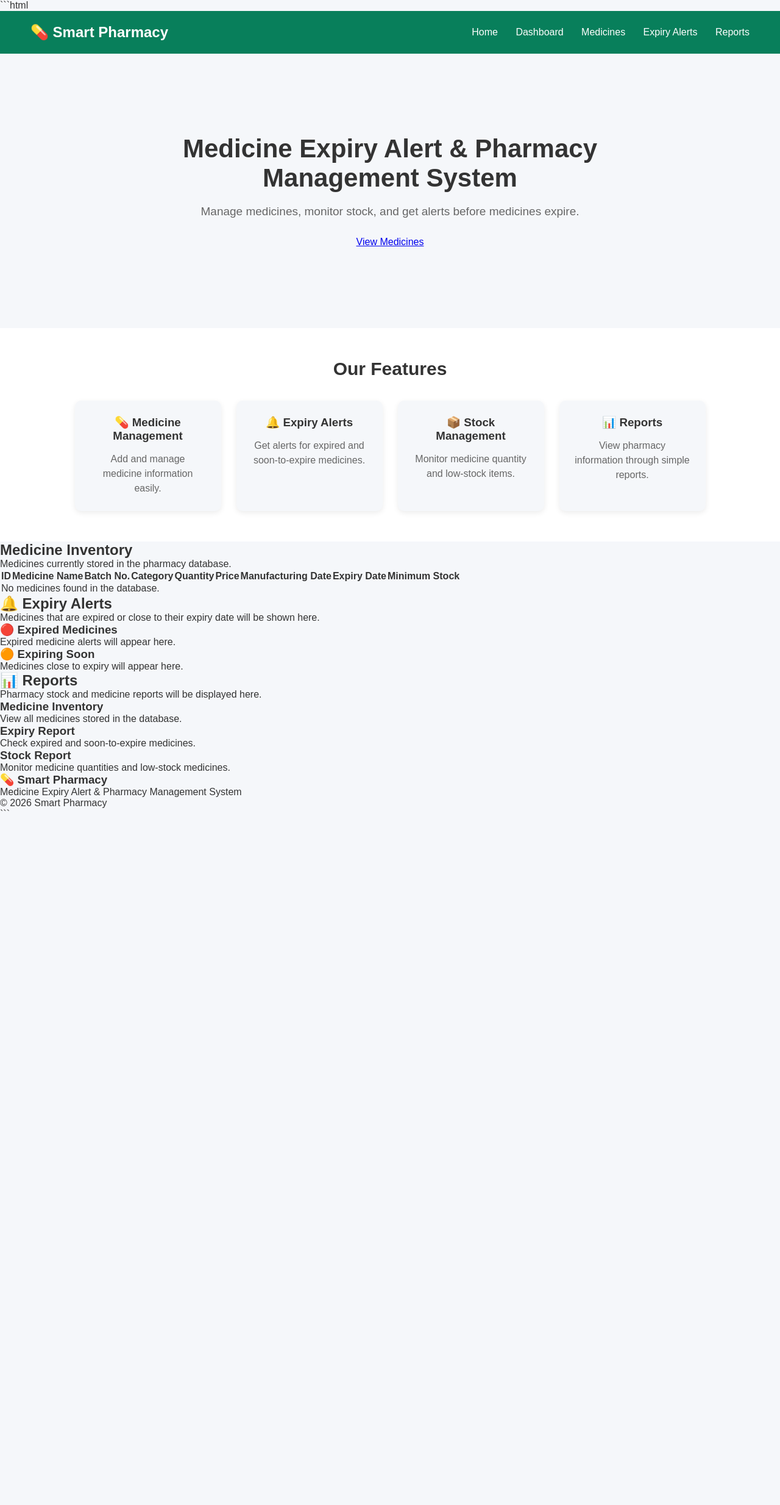
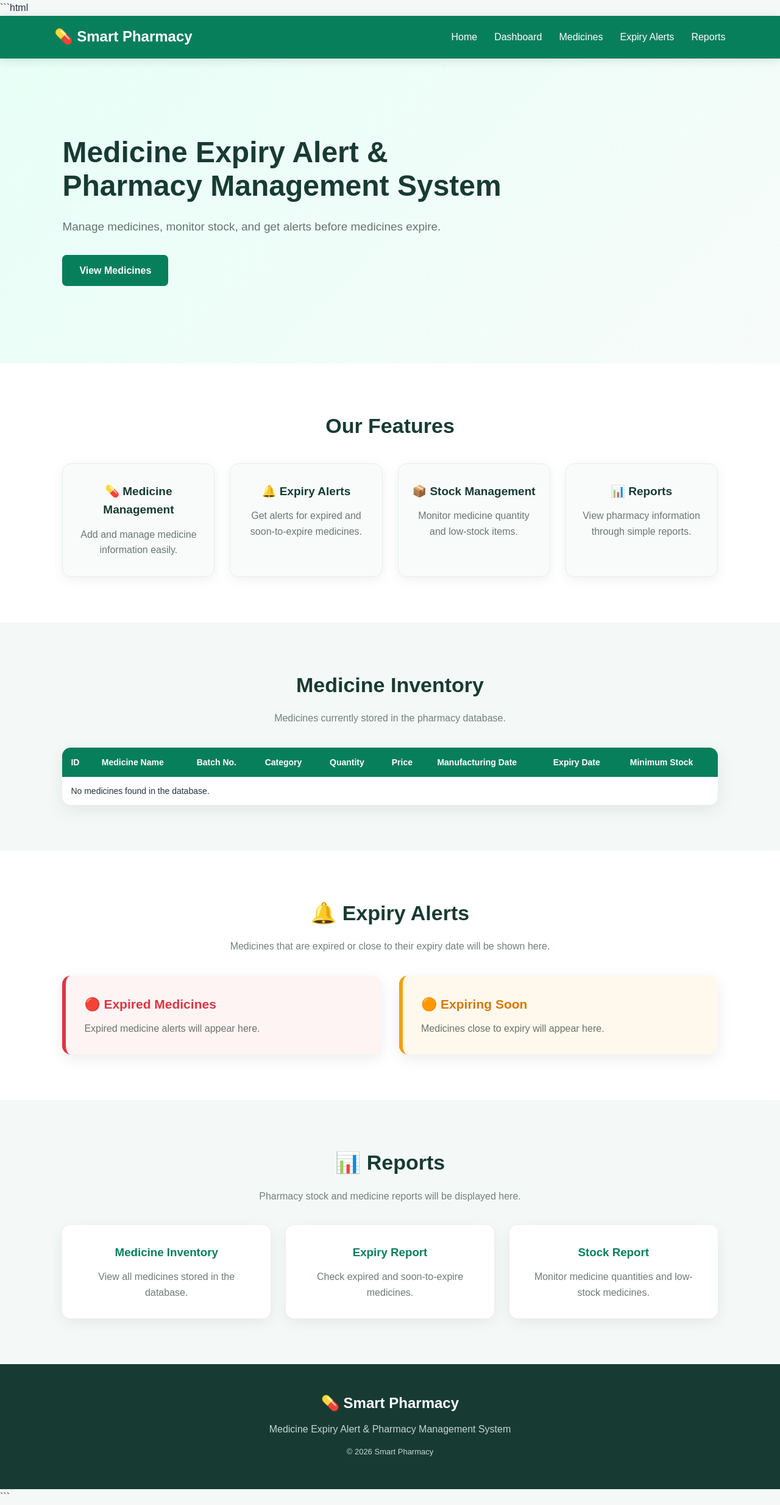
Before and after one commit to sanskardhanorkar06-collab/medical-pharmacy-management, a Flask app: page / in a window 1280 px wide. Shown: the whole page at 61% size. Before the commit the page ends 1330 px from the top, so only its background shows below. Run offline with Flask 3, Linux system fonts and the light colour scheme; data that the repository does not hold is empty.

Commit message:
Update In CSS

```diff
--- a/App.py
+++ b/App.py
@@ -8,7 +8,7 @@ def get_db_connection():
     connection = mysql.connector.connect(
         host="localhost",
         user="root",
-        password="YOUR_MYSQL_PASSWORD",
+        password="Prabhansh@2006",
         database="pharmacy_db"
     )
 
--- a/static/style.css
+++ b/static/style.css
@@ -1,25 +1,46 @@
+/* =========================
+   RESET
+========================= */
+
 * {
     margin: 0;
     padding: 0;
     box-sizing: border-box;
 }
 
-body {
-    font-family: Arial, sans-serif;
-    background: #f5f7fa;
-    color: #333;
+html {
+    scroll-behavior: smooth;
 }
 
-header {
-    height: 70px;
+body {
+    font-family: Arial, Helvetica, sans-serif;
+    background: #f4f8f7;
+    color: #263238;
+    line-height: 1.6;
+}
+
+
+/* =========================
+   HEADER
+========================= */
+
+.header {
     background: #087f5b;
     color: white;
+
+    min-height: 70px;
 
     display: flex;
     align-items: center;
     justify-content: space-between;
 
-    padding: 0 50px;
+    padding: 15px 7%;
+
+    position: sticky;
+    top: 0;
+    z-index: 1000;
+
+    box-shadow: 0 3px 15px rgba(0, 0, 0, 0.12);
 }
 
 .logo {
@@ -27,93 +48,478 @@ header {
     font-weight: bold;
 }
 
-nav a {
+.navbar {
+    display: flex;
+    gap: 28px;
+}
+
+.navbar a {
     color: white;
     text-decoration: none;
-    margin-left: 25px;
-    font-size: 16px;
+    font-weight: 500;
+
+    transition: 0.3s;
 }
 
-nav a:hover {
-    text-decoration: underline;
+.navbar a:hover {
+    color: #c8fff0;
 }
 
+
+/* =========================
+   HERO
+========================= */
+
 .hero {
-    min-height: 450px;
+    min-height: 500px;
 
     display: flex;
     align-items: center;
-    justify-content: center;
 
-    text-align: center;
-    padding: 40px;
+    padding: 70px 8%;
+
+    background: linear-gradient(
+        135deg,
+        #e7fff6,
+        #f7fbfa
+    );
 }
 
 .hero-text {
-    max-width: 800px;
+    max-width: 750px;
 }
 
 .hero h1 {
-    font-size: 42px;
-    margin-bottom: 20px;
+    font-size: 48px;
+    line-height: 1.15;
+
+    color: #173b32;
+
+    margin-bottom: 25px;
 }
 
 .hero p {
     font-size: 19px;
-    color: #666;
+
+    color: #66736f;
+
     margin-bottom: 30px;
 }
 
-button {
+.btn {
+    display: inline-block;
+
     background: #087f5b;
     color: white;
 
-    border: none;
-    padding: 14px 30px;
+    padding: 13px 28px;
 
-    border-radius: 6px;
-    font-size: 16px;
-    cursor: pointer;
+    border-radius: 7px;
+
+    text-decoration: none;
+
+    font-weight: bold;
+
+    transition: 0.3s;
 }
 
-button:hover {
-    background: #066b4d;
+.btn:hover {
+    background: #056b4c;
+
+    transform: translateY(-2px);
 }
 
+
+/* =========================
+   FEATURES
+========================= */
+
 .features {
-    padding: 50px;
+    padding: 75px 8%;
+
+    background: white;
+
     text-align: center;
-    background: white;
 }
 
-.features h2 {
-    font-size: 30px;
+.features h2,
+.medicine-section h2,
+.alerts h2,
+.reports h2 {
+    font-size: 34px;
+
+    color: #173b32;
+
     margin-bottom: 35px;
 }
 
 .feature-container {
-    display: flex;
-    justify-content: center;
+    display: grid;
+
+    grid-template-columns: repeat(4, 1fr);
+
     gap: 25px;
-    flex-wrap: wrap;
 }
 
 .card {
-    width: 240px;
-    padding: 25px;
+    background: #f8fbfa;
 
-    background: #f5f7fa;
+    padding: 30px 22px;
 
-    border-radius: 10px;
+    border-radius: 14px;
 
-    box-shadow: 0 3px 10px rgba(0,0,0,0.08);
+    border: 1px solid #e5efeb;
+
+    box-shadow: 0 5px 20px rgba(0, 0, 0, 0.06);
+
+    transition: 0.3s;
+}
+
+.card:hover {
+    transform: translateY(-8px);
+
+    box-shadow: 0 12px 30px rgba(0, 0, 0, 0.12);
+
+    border-color: #087f5b;
 }
 
 .card h3 {
-    margin-bottom: 15px;
+    color: #173b32;
+
+    margin-bottom: 12px;
+
+    font-size: 19px;
 }
 
 .card p {
-    color: #666;
-    line-height: 1.5;
+    color: #6b7773;
 }
+
+.icon {
+    font-size: 40px;
+
+    margin-bottom: 12px;
+}
+
+
+/* =========================
+   MEDICINE INVENTORY
+========================= */
+
+.medicine-section {
+    padding: 75px 8%;
+
+    background: #f4f8f7;
+}
+
+.section-title {
+    text-align: center;
+
+    margin-bottom: 35px;
+}
+
+.section-title p {
+    color: #74807c;
+
+    margin-top: -20px;
+}
+
+
+/* Table container */
+
+.table-container {
+    width: 100%;
+
+    background: white;
+
+    border-radius: 14px;
+
+    overflow-x: auto;
+
+    box-shadow: 0 8px 30px rgba(0, 0, 0, 0.08);
+}
+
+
+/* Table */
+
+table {
+    width: 100%;
+
+    border-collapse: collapse;
+
+    min-width: 950px;
+}
+
+thead {
+    background: #087f5b;
+
+    color: white;
+}
+
+th {
+    padding: 16px 14px;
+
+    text-align: left;
+
+    font-size: 14px;
+}
+
+td {
+    padding: 15px 14px;
+
+    border-bottom: 1px solid #edf1ef;
+
+    font-size: 14px;
+}
+
+tbody tr {
+    transition: 0.2s;
+}
+
+tbody tr:hover {
+    background: #f1faf7;
+}
+
+tbody tr:last-child td {
+    border-bottom: none;
+}
+
+
+/* Quantity */
+
+td:nth-child(5) {
+    font-weight: bold;
+
+    color: #087f5b;
+}
+
+
+/* Price */
+
+td:nth-child(6) {
+    font-weight: bold;
+}
+
+
+/* Expiry */
+
+td:nth-child(8) {
+    color: #d97706;
+
+    font-weight: 600;
+}
+
+
+/* =========================
+   EXPIRY ALERTS
+========================= */
+
+.alerts {
+    padding: 75px 8%;
+
+    background: white;
+}
+
+.alert-container {
+    display: grid;
+
+    grid-template-columns: 1fr 1fr;
+
+    gap: 30px;
+}
+
+.alert-box {
+    padding: 30px;
+
+    border-radius: 14px;
+
+    box-shadow: 0 7px 25px rgba(0, 0, 0, 0.08);
+}
+
+.alert-box h3 {
+    margin-bottom: 10px;
+
+    font-size: 21px;
+}
+
+.alert-box p {
+    color: #68736f;
+}
+
+
+/* Expired */
+
+.alert-box.expired {
+    background: #fff4f4;
+
+    border-left: 6px solid #dc3545;
+}
+
+.alert-box.expired h3 {
+    color: #dc3545;
+}
+
+
+/* Warning */
+
+.alert-box.warning {
+    background: #fff9ed;
+
+    border-left: 6px solid #f59e0b;
+}
+
+.alert-box.warning h3 {
+    color: #d97706;
+}
+
+
+/* =========================
+   REPORTS
+========================= */
+
+.reports {
+    padding: 75px 8%;
+
+    background: #f4f8f7;
+
+    text-align: center;
+}
+
+.report-container {
+    display: grid;
+
+    grid-template-columns: repeat(3, 1fr);
+
+    gap: 25px;
+}
+
+.report-card {
+    background: white;
+
+    padding: 30px;
+
+    border-radius: 14px;
+
+    box-shadow: 0 6px 22px rgba(0, 0, 0, 0.07);
+
+    transition: 0.3s;
+}
+
+.report-card:hover {
+    transform: translateY(-5px);
+}
+
+.report-card h3 {
+    color: #087f5b;
+
+    margin-bottom: 12px;
+}
+
+.report-card p {
+    color: #707c78;
+}
+
+
+/* =========================
+   FOOTER
+========================= */
+
+footer {
+    background: #173b32;
+
+    color: white;
+
+    padding: 45px 8%;
+
+    text-align: center;
+}
+
+.footer-content h3 {
+    font-size: 24px;
+
+    margin-bottom: 10px;
+}
+
+.footer-content p {
+    color: #c7d6d1;
+
+    margin-bottom: 5px;
+}
+
+.copyright {
+    margin-top: 15px;
+    font-size: 13px;
+}
+
+
+/* =========================
+   RESPONSIVE DESIGN
+========================= */
+
+@media (max-width: 1000px) {
+
+    .feature-container {
+        grid-template-columns: repeat(2, 1fr);
+    }
+
+    .hero h1 {
+        font-size: 40px;
+    }
+
+    .report-container {
+        grid-template-columns: 1fr 1fr;
+    }
+}
+
+
+@media (max-width: 700px) {
+
+    .header {
+        flex-direction: column;
+
+        gap: 15px;
+
+        padding: 18px;
+    }
+
+    .navbar {
+        flex-wrap: wrap;
+
+        justify-content: center;
+
+        gap: 15px;
+    }
+
+    .hero {
+        padding: 60px 6%;
+
+        text-align: center;
+    }
+
+    .hero h1 {
+        font-size: 32px;
+    }
+
+    .hero p {
+        font-size: 16px;
+    }
+
+    .feature-container {
+        grid-template-columns: 1fr;
+    }
+
+    .alert-container {
+        grid-template-columns: 1fr;
+    }
+
+    .report-container {
+        grid-template-columns: 1fr;
+    }
+
+    .features h2,
+    .medicine-section h2,
+    .alerts h2,
+    .reports h2 {
+        font-size: 28px;
+    }
+}
```
